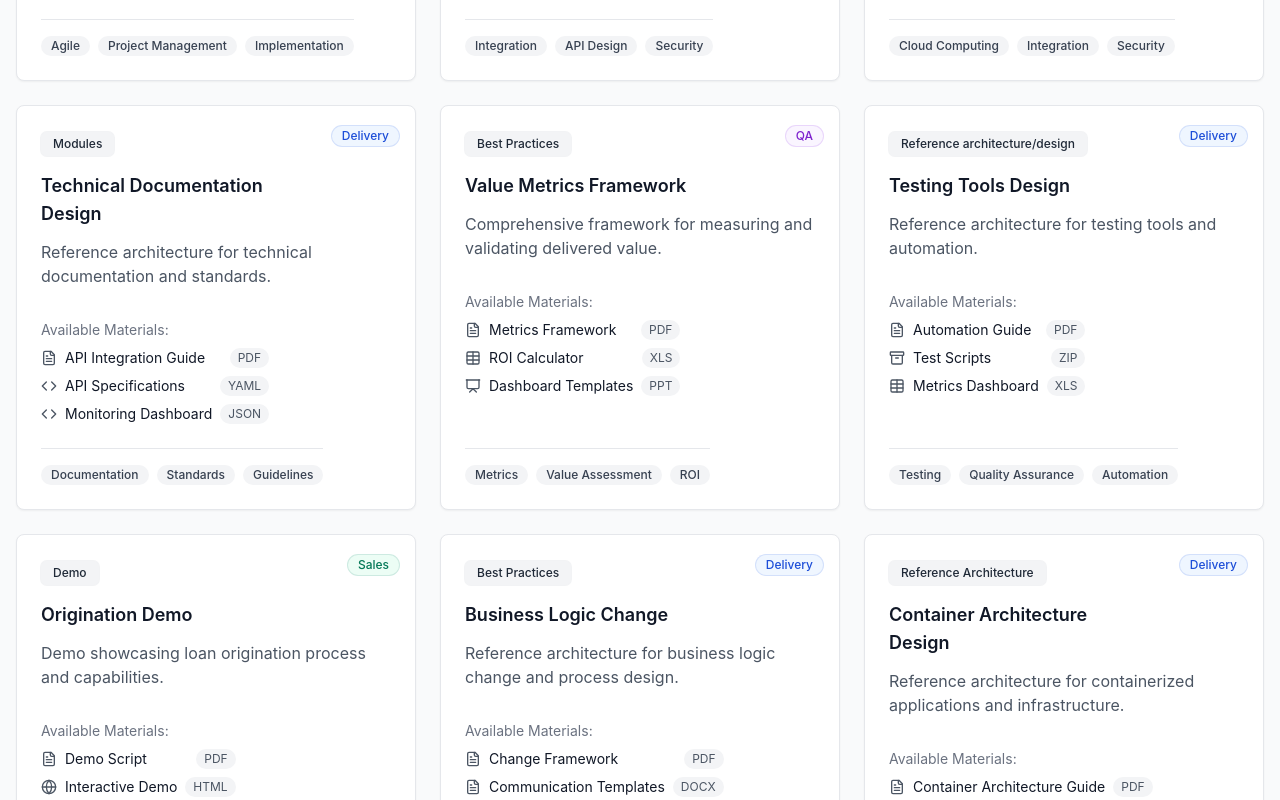
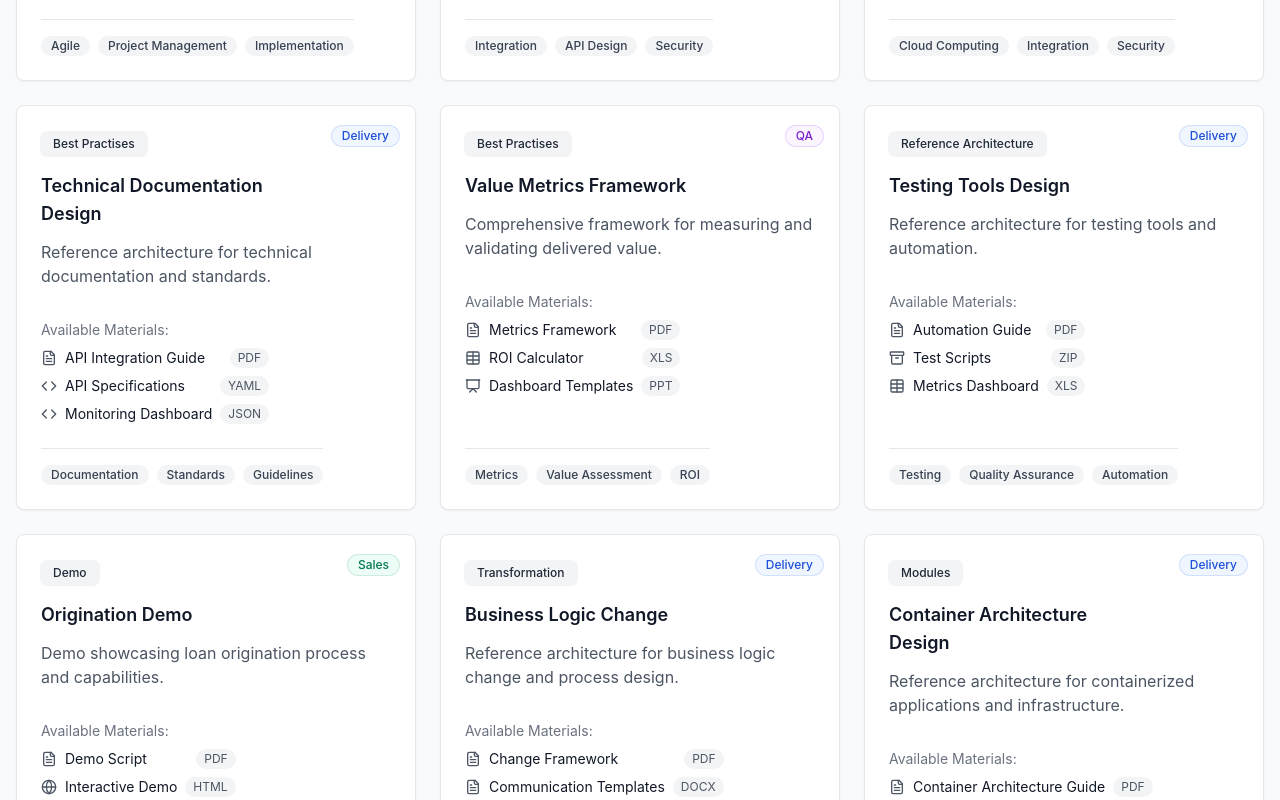
Before and after one commit to LouisBannah/escobar, a React (Vite) app: page / in a window 1280 px wide. Shown: the part 880-1680 px from the top of the page. Built offline with nearby package versions, Linux system fonts and the light colour scheme.

Commit message:
fix: update item categories to match VALID_CATEGORIES and improve categorization

```diff
--- a/src/data/toolkitItems.ts
+++ b/src/data/toolkitItems.ts
@@ -16,17 +16,6 @@ interface ToolkitItem {
   }[];
   lastUpdated: string;
 }
-
-const VALID_CATEGORIES = [
-  'Presentation',
-  'Demo',
-  'Transformation',
-  'Reference Architecture',
-  'Best Practices',
-  'Modules',
-  'Testing',
-  'Client Success'
-] as const;
 
 export const toolkitItems: ToolkitItem[] = [
   {
@@ -321,7 +310,7 @@ The solution has been successfully implemented at multiple tier-1 banks across E
   {
     id: 'serverless-architecture',
     theme: 'Delivery',
-    category: 'Best Practices',
+    category: 'Reference Architecture',
     shortTitle: 'Serverless Architecture Design',
     shortDescription: 'Reference architecture for serverless applications and functions.',
     availableTags: ['Cloud Computing', 'Integration', 'Security'],
@@ -389,7 +378,7 @@ Architectural Components:
   {
     id: 'technical-documentation',
     theme: 'Delivery',
-    category: 'Modules',
+    category: 'Best Practises',
     shortTitle: 'Technical Documentation Design',
     shortDescription: 'Reference architecture for technical documentation and standards.',
     availableTags: ['Documentation', 'Standards', 'Guidelines'],
@@ -457,7 +446,7 @@ Architectural Components:
   {
     id: 'value-measurement',
     theme: 'Quality Assurance',
-    category: 'Best Practices',
+    category: 'Best Practises',
     shortTitle: 'Value Metrics Framework',
     shortDescription: 'Comprehensive framework for measuring and validating delivered value.',
     availableTags: ['Metrics', 'Value Assessment', 'ROI'],
@@ -525,7 +514,7 @@ Architectural Components:
   {
     id: 'testing-tools',
     theme: 'Delivery',
-    category: 'Reference architecture/design',
+    category: 'Reference Architecture',
     shortTitle: 'Testing Tools Design',
     shortDescription: 'Reference architecture for testing tools and automation.',
     availableTags: ['Testing', 'Quality Assurance', 'Automation'],
@@ -634,7 +623,7 @@ Its interactive nature ensures engagement and understanding across stakeholders.
   {
     id: 'business-logic-change',
     theme: 'Delivery',
-    category: 'Best Practices',
+    category: 'Transformation',
     shortTitle: 'Business Logic Change',
     shortDescription: 'Reference architecture for business logic change and process design.',
     availableTags: ['Implementation', 'Process Design', 'Workflow'],
@@ -702,7 +691,7 @@ Architectural Components:
   {
     id: 'container-architecture',
     theme: 'Delivery',
-    category: 'Reference Architecture',
+    category: 'Modules',
     shortTitle: 'Container Architecture Design',
     shortDescription: 'Reference architecture for containerized applications and infrastructure.',
     availableTags: ['Cloud Computing', 'DevOps', 'Infrastructure'],
@@ -770,7 +759,7 @@ Architectural Components:
   {
     id: 'payment-orchestration',
     theme: 'Delivery',
-    category: 'Reference Architecture',
+    category: 'Modules',
     shortTitle: 'Payment Orchestration Design',
     shortDescription: 'Reference architecture for payment orchestration and integration.',
     availableTags: ['Payments', 'Integration', 'Security'],
```
